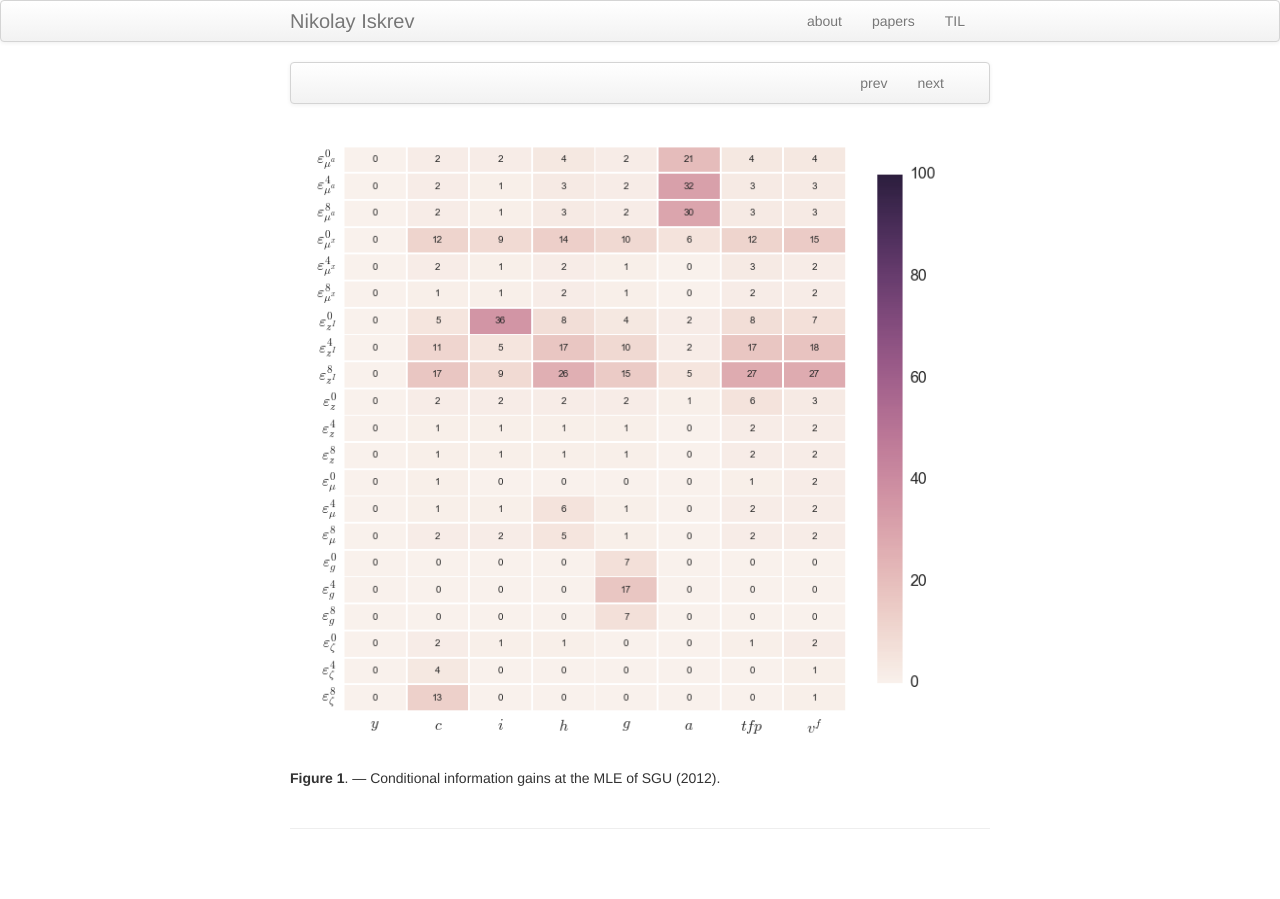
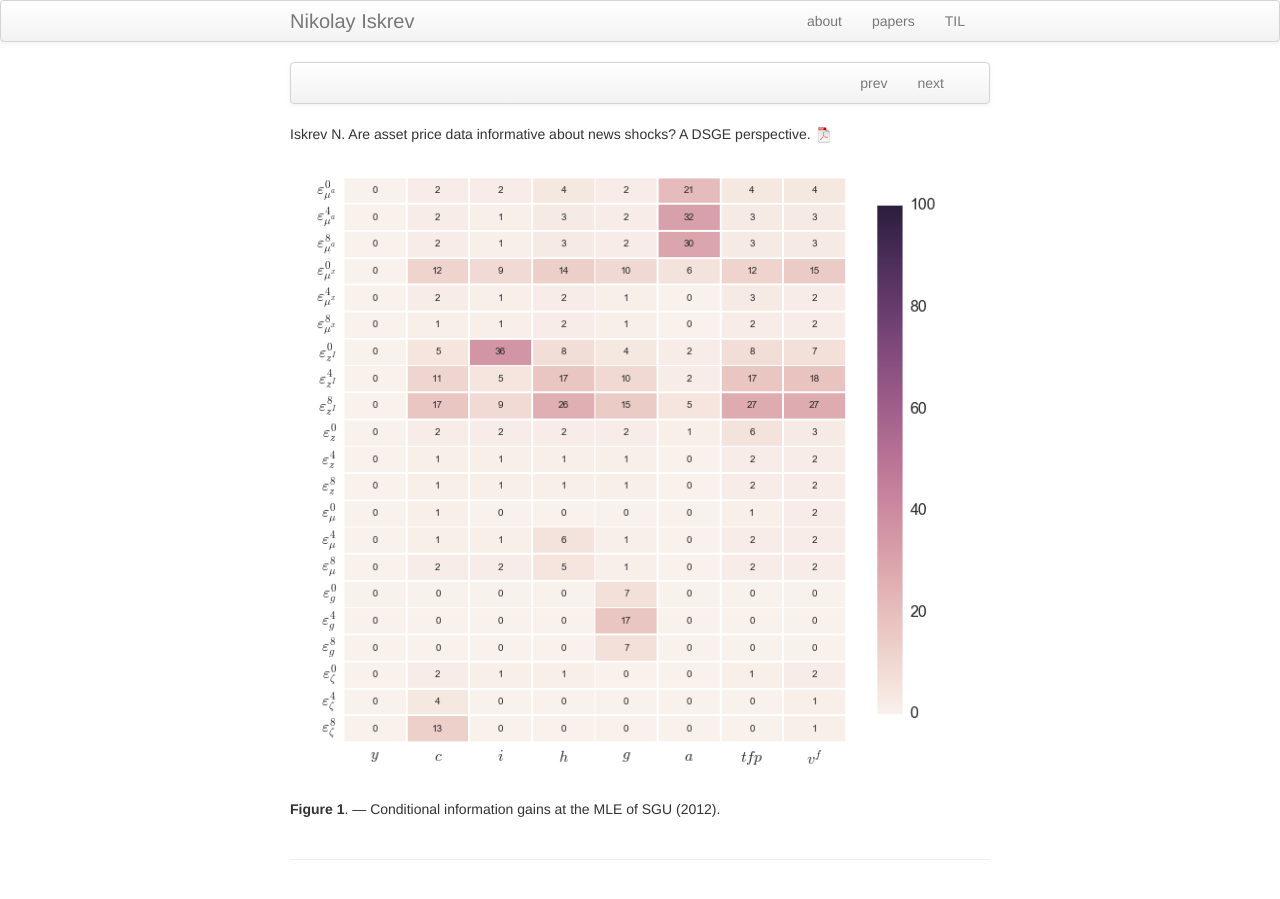
Before and after one commit to niskrev/niskrev.github.io, a Jekyll site: the page built from pages/publpics/InfoGains.md, in a window 1280 px wide. Built offline with Jekyll 4.4.1, drawn with Linux system fonts in a browser that asks for light colours.

Commit message:
updated figures

```diff
--- a/pages/publpics/InfoGains.md
+++ b/pages/publpics/InfoGains.md
@@ -12,7 +12,9 @@ title: Information gains example
   </div>
 </div>
 
+Iskrev N. Are asset price data informative about news shocks? A DSGE perspective.
+[![pdf](../icons16/pdf-icon.png)](../assets/papers/Asset-news.pdf)
 
-[![R/qtlcharts example](../../assets/bigpublpics/CIGinnovSGU.png)](http://niskrev.github.io/pages/InfoGains.html)
+[![Information gains](../../assets/bigpublpics/CIGinnovSGU.png)](http://niskrev.github.io/pages/InfoGains.html)
 
 **Figure 1**. &mdash; Conditional information gains at the MLE of SGU (2012).
```
